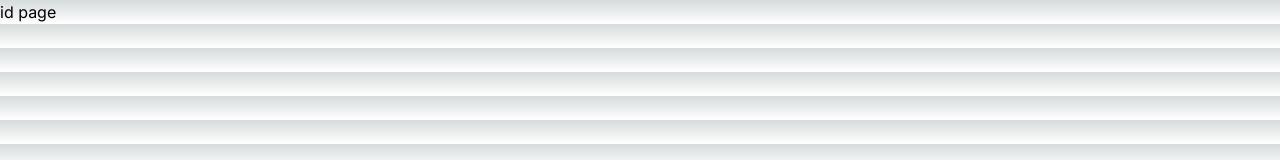
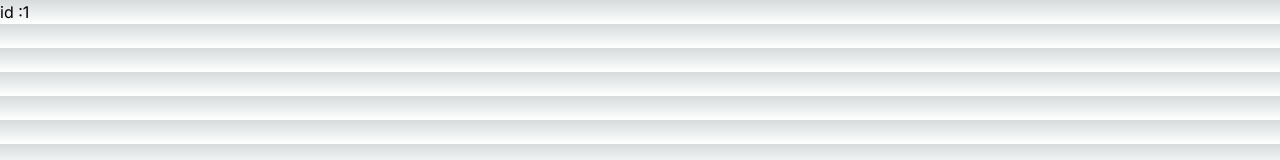
Before and after one commit to AnilBASARAN/scottappnextjss, a Next.js app: page /docs/1 in a window 1280 px wide. Shown: the top 160 px of the page. Built offline with nearby package versions, Linux system fonts and the light colour scheme.

Commit message:
adding some dynamic functionality for the router

```diff
--- a/app/docs/[id]/page.tsx
+++ b/app/docs/[id]/page.tsx
@@ -1,4 +1,4 @@
-const DocsIdPage = ()=> {
-    return <div>id page</div>
+const DocsIdPage = ({params})=> {
+    return <div>id :{params.id}</div>
 }
 export default DocsIdPage
```
